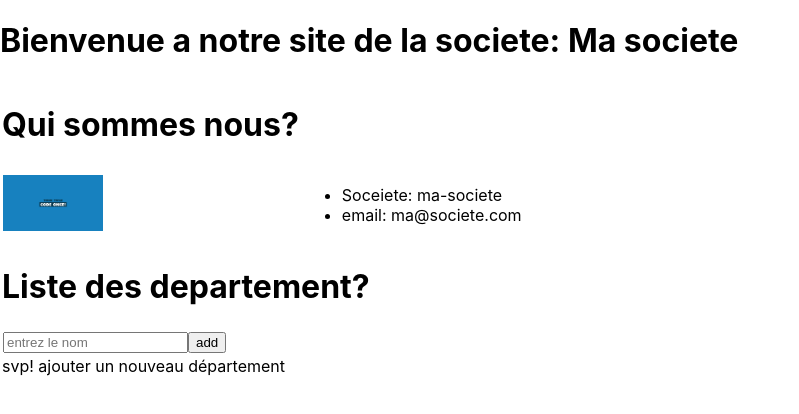
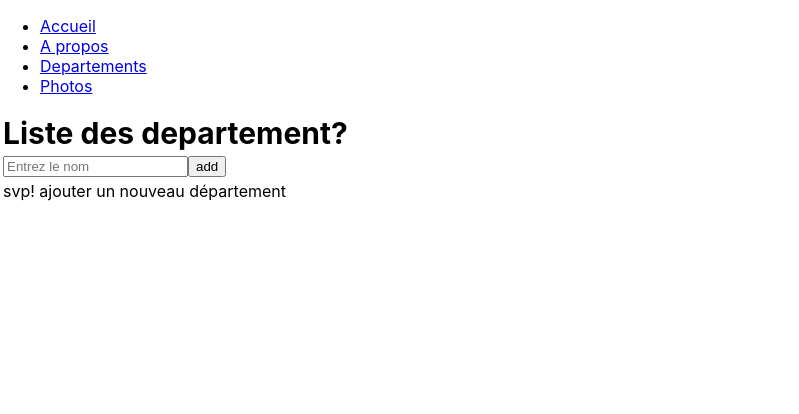
Before and after one commit to zettabyte920/FullstackJS_orange, a React (Create React App) app: page /departements in a window 1280 px wide. Shown: the top 414 px of the page, without its empty margins (0-799 px from the left). Built offline with nearby package versions, Linux system fonts and the light colour scheme.

Commit message:
idont know what im doing

```diff
--- a/src/App.js
+++ b/src/App.js
@@ -1,15 +1,51 @@
-import './App.css';
 import Accueil from './components/accueil';
-import Presentation from './components/presentation';
-import Propos from './components/propos';
+import ListDeparts from './components/listdeparts';
+import Propos from './components/apropos';
+import {
+  BrowserRouter as Router,
+  Switch,
+  Route,
+  Link
+} from "react-router-dom";
+import Photos from './components/photo';
 
 function App() {
   return (
-    <>
-      <Accueil />
-      <Propos />
-      <Presentation />
-    </>
+    <Router>
+      <div>
+        <nav>
+          <ul>
+            <li>
+              <Link to="/">Accueil</Link>
+            </li>
+            <li>
+              <Link to="/propos">A propos</Link>
+            </li>
+            <li>
+              <Link to="/departements">Departements</Link>
+            </li>
+            <li>
+              <Link to="/photos">Photos</Link>
+            </li>
+          </ul>
+        </nav>
+
+        <Switch>
+          <Route path="/propos">
+            <Propos />
+          </Route>
+          <Route path="/departements">
+            <ListDeparts />
+          </Route>
+          <Route path="/photos">
+            <Photos />
+          </Route>
+          <Route path="/">
+            <Accueil />
+          </Route>
+        </Switch>
+      </div>
+    </Router>
   );
 }
 
--- a/src/components/propos.js
+++ b/src/components/apropos.js
@@ -14,11 +14,17 @@ class Propos extends Component {
     render() {
         return (
             <table>
-                <thead><h1>{this.state.titre}</h1></thead>
+                <thead>
+                    <tr style={{ fontSize: '30px' }}>
+                        <td>
+                            <b>{this.state.titre}</b>
+                        </td>
+                    </tr>
+                </thead >
                 <tbody>
                     <tr>
                         <td rowSpan={2} colSpan={2}>
-                            <img width="100px" src={this.state.contact.logo}></img>
+                            <img width="100px" src={this.state.contact.logo} alt="company logo"></img>
                         </td>
                         <td>
                             <ul>
@@ -28,7 +34,7 @@ class Propos extends Component {
                         </td>
                     </tr>
                 </tbody>
-            </table>
+            </table >
         );
     }
 }
--- /dev/null
+++ b/src/components/depDetails.js
@@ -0,0 +1,18 @@
+import { Component } from "react"
+class DepDetails extends Component {
+    constructor(props) {
+        super(props);
+        this.state = {}
+    }
+    render() {
+        return (
+            <tr>
+                <td>{this.props.dep.id || this.props.index}</td>
+                <td>{this.props.dep.name}</td>
+                <td><button onClick={() => this.props.supp(this.props.dep.id)}>x</button></td>
+            </tr>
+        );
+    }
+}
+
+export default DepDetails;
--- /dev/null
+++ b/src/components/formRecherche.js
@@ -0,0 +1,35 @@
+import { Component } from "react"
+class FormRecherche extends Component {
+    constructor(props) {
+        super(props);
+        this.state = {}
+    }
+    render() {
+        return (
+            <>
+                <table>
+                    <thead>
+                        <tr style={{ fontSize: '30px' }}>
+                            <td>
+                                <b>Images cherche:</b>
+                            </td>
+                        </tr>
+                    </thead>
+                    <tbody>
+                        <tr>
+                            <td>
+                                <input onChange={this.props.set} placeholder="Mot clé"></input>
+                                <button onClick={this.props.search}>Recherche</button>
+                            </td>
+                        </tr>
+                    </tbody>
+                </table>
+                <div style={{ paddingTop: '5px' }}>
+                    {this.props.children}
+                </div>
+            </>
+        );
+    }
+}
+
+export default FormRecherche;
--- /dev/null
+++ b/src/components/formajout.js
@@ -0,0 +1,17 @@
+import { Component } from "react"
+class FormAjout extends Component {
+    constructor(props) {
+        super(props);
+        this.state = {}
+    }
+    render() {
+        return (
+            <>
+                <input onChange={this.props.set} placeholder="Entrez le nom"></input>
+                <button onClick={this.props.add}>add</button>
+            </>
+        );
+    }
+}
+
+export default FormAjout;
--- /dev/null
+++ b/src/components/listdeparts.js
@@ -0,0 +1,73 @@
+import React from "react"
+import DepDetails from "./depDetails";
+import FormAjout from "./formajout";
+class ListDeparts extends React.Component {
+    constructor(props) {
+        super(props);
+        this.state = {
+            name: "",
+            departs: {
+                list: []
+            }
+        }
+    }
+
+    setDep = (e) => {
+        //add a new department name in state
+        this.setState({ name: e.target.value })
+    }
+    addDep = () => {
+        if (!this.state.name) {
+            //return false when no name provided
+            alert("svp! veuillez fournir un nom de département")
+            return;
+        }
+        let newArr = {
+            id: this.state.departs.list[this.state.departs.list.length - 1]?.id + 1 || 0,
+            name: this.state.name
+        }
+        //add a new department
+        this.setState({
+            departs: {
+                list: [...this.state.departs.list, newArr]
+            }
+        })
+    }
+    suppDep = (i) => {
+        //delete selected department
+        this.setState({
+            departs: {
+                list: this.state.departs.list.filter((a) => { return a.id !== i })
+            }
+        })
+
+    }
+
+    render() {
+        return (
+            <>
+                <table>
+                    <thead>
+                        <tr style={{ fontSize: '30px' }}>
+                            <td>
+                                <b>Liste des departement?</b>
+                            </td>
+                        </tr>
+                    </thead>
+                    <tbody>
+                        <tr>
+                            <td>
+                                <FormAjout set={this.setDep} add={this.addDep} />
+                            </td>
+                        </tr>
+                        {this.state.departs.list.length > 0 ? this.state.departs.list.map((d, i) =>
+                            <DepDetails key={i} dep={d} index={i} supp={this.suppDep} />
+                        ) : <tr><td>svp! ajouter un nouveau département</td></tr>}
+                    </tbody>
+                </table >
+            </>
+        );
+    }
+}
+
+export default ListDeparts;
--- /dev/null
+++ b/src/components/navigation.js
@@ -0,0 +1,28 @@
+import { Component } from "react"
+class Navigation extends Component {
+    constructor(props) {
+        super(props);
+        this.state = {}
+    }
+    handel = (index) => {
+
+        this.props.handelSearch(index)
+    }
+    render() {
+        let arr = []
+        for (let i = 1; i <= this.props.totalHits; i++) {
+            arr.push(i);
+        }
+
+        return (
+            <>
+                { arr.map((index) =>
+                    <button onClick={() => {
+                        this.props.handelSearch(index)
+                    }} key={index}>{index}</button>)}
+            </>
+        );
+    }
+}
+
+export default Navigation;
--- /dev/null
+++ b/src/components/photo.js
@@ -0,0 +1,41 @@
+import axios from "axios";
+import { Component } from "react"
+import FormRecherche from "./formRecherche";
+import Navigation from "./navigation";
+
+class Photos extends Component {
+    constructor(props) {
+        super(props);
+        this.state = {
+            search: "",
+            photos: [],
+            totalHits: 0,
+            page: 1
+        }
+    }
+
+
+    handelSearch = (index) => {
+        axios.get(`https://pixabay.com/api/?key=16038116-1601cf38aef095472d2f0b59f&q=${this.state.search}&per_page=5&page=${index || 1}`).then((res) => this.setState({ photos: res.data.hits, totalHits: parseInt(res.data.totalHits / 5) }))
+    }
+    setMotCle = (e) => {
+        this.setState({ search: e.target.value })
+    }
+    render() {
+        return (
+            <>
+                <FormRecherche set={this.setMotCle} search={this.handelSearch}>
+                    <Navigation totalHits={this.state.totalHits} setPage={this.setState} handelSearch={this.handelSearch} search={this.handelSearch} />
+                    {this.state.photos.map((img, i) =>
+                        <div style={{ padding: '2px' }} key={i}>
+                            <h3>{`${img.tags} | ${img.webformatWidth}X${img.webformatHeight}`}</h3>
+                            <img width="400px" src={img.webformatURL} alt={img.tags}></img>
+                        </div>
+                    )}
+                </FormRecherche>
+            </>
+        );
+    }
+}
+
+export default Photos;
--- a/src/components/presentation.js
+++ /dev/null
@@ -1,65 +0,0 @@
-import React from "react"
-class Presentation extends React.Component {
-    constructor(props) {
-        super(props);
-        this.state = {
-            name: "",
-            departs: {
-                list: []
-            }
-        }
-    }
-
-    setDep = (e) => {
-        //add a new department name in state
-        this.setState({ name: e.target.value })
-    }
-    addDep = () => {
-        let newArr = {
-            id: this.state.departs.list[this.state.departs.list.length - 1]?.id + 1 || 0,
-            name: this.state.name
-        }
-        //add a new department
-        this.setState({
-            departs: {
-                list: [...this.state.departs.list, newArr]
-            }
-        })
-    }
-    suppDep = (i) => {
-        //delete selected department
-        this.setState({
-            departs: {
-                list: this.state.departs.list.filter((a) => { return a.id !== i })
-            }
-        })
-
-    }
-
-    render() {
-        return (
-            <table>
-                <thead><h1>Liste des departement?</h1></thead>
-                <tbody>
-                    <tr>
-                        <td>
-                            <input onChange={this.setDep} placeholder="entrez le nom"></input>
-                            <button onClick={this.addDep}>add</button>
-                        </td>
-                    </tr>
-                    {this.state.departs.list.length > 0 ? this.state.departs.list.map((d, i) =>
-                        <>
-                            <tr>
-                                <td>{d.id || i}</td>
-                                <td>{d.name}</td>
-                                <td><button onClick={() => this.suppDep(d.id)}>x</button></td>
-                            </tr>
-                        </>
-                    ) : "svp! ajouter un nouveau département"}
-                </tbody>
-            </table>
-        );
-    }
-}
-
-export default Presentation;
```
